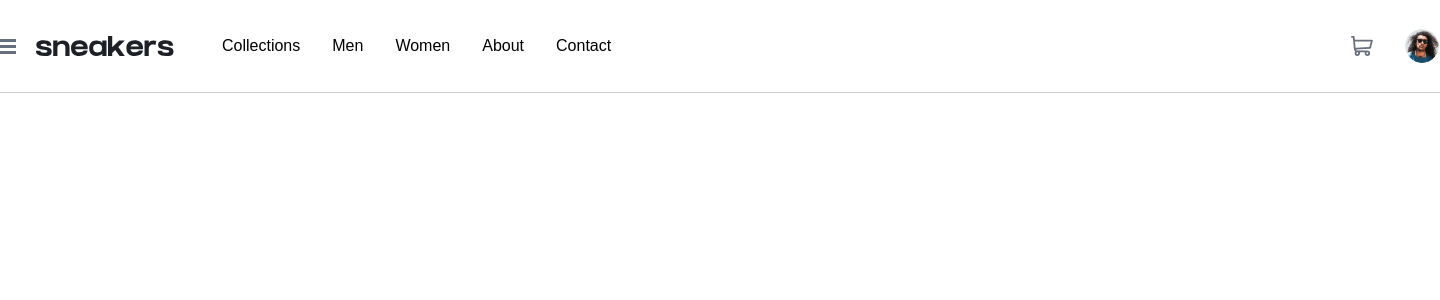
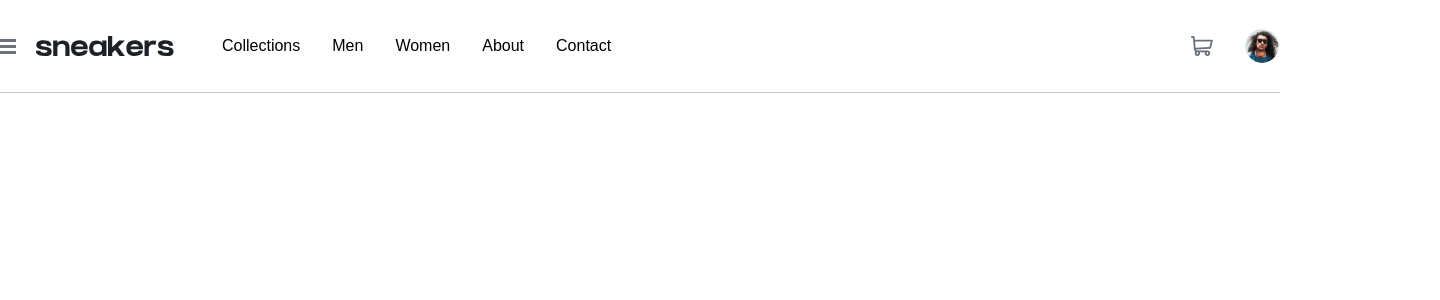
Before and after one commit to Tobbs101/fe-mentor-ecommerce-challenge, a React (Create React App) app: page / in a window 1280 px wide. Shown: the top 300 px of the page, 1440 px wide, since content can reach past the window. Built offline with nearby package versions, Linux system fonts and the light colour scheme.

Commit message:
changes to fulllscreen width

```diff
--- a/src/App.js
+++ b/src/App.js
@@ -3,7 +3,7 @@ import Header from "./components/header/Header";
 
 function App() {
   return (
-    <div style={{ width: "1440px", margin: "0 auto" }}>
+    <div style={{ maxWidth: "1440px", margin: "0 auto" }}>
       <Header />
     </div>
   );
```
